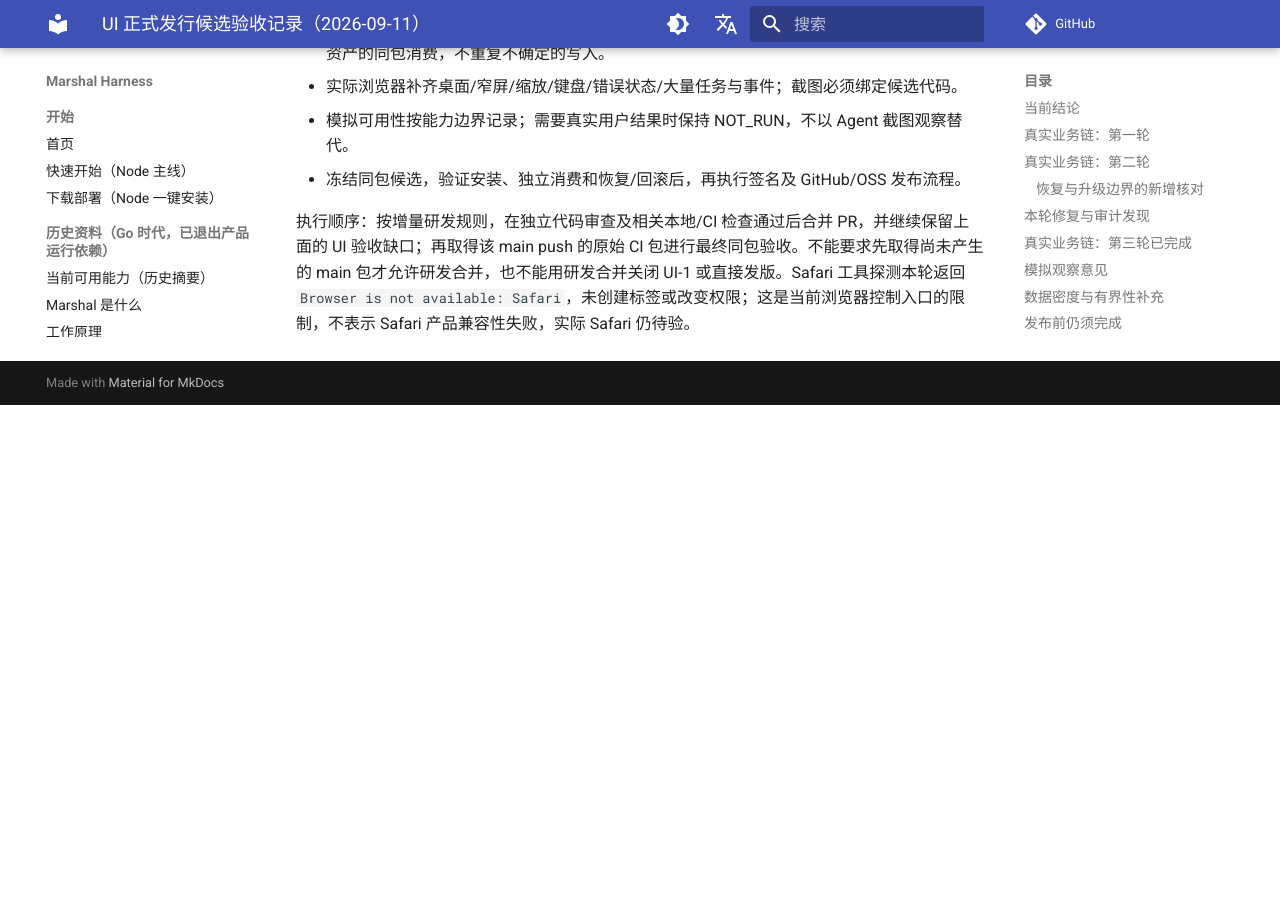
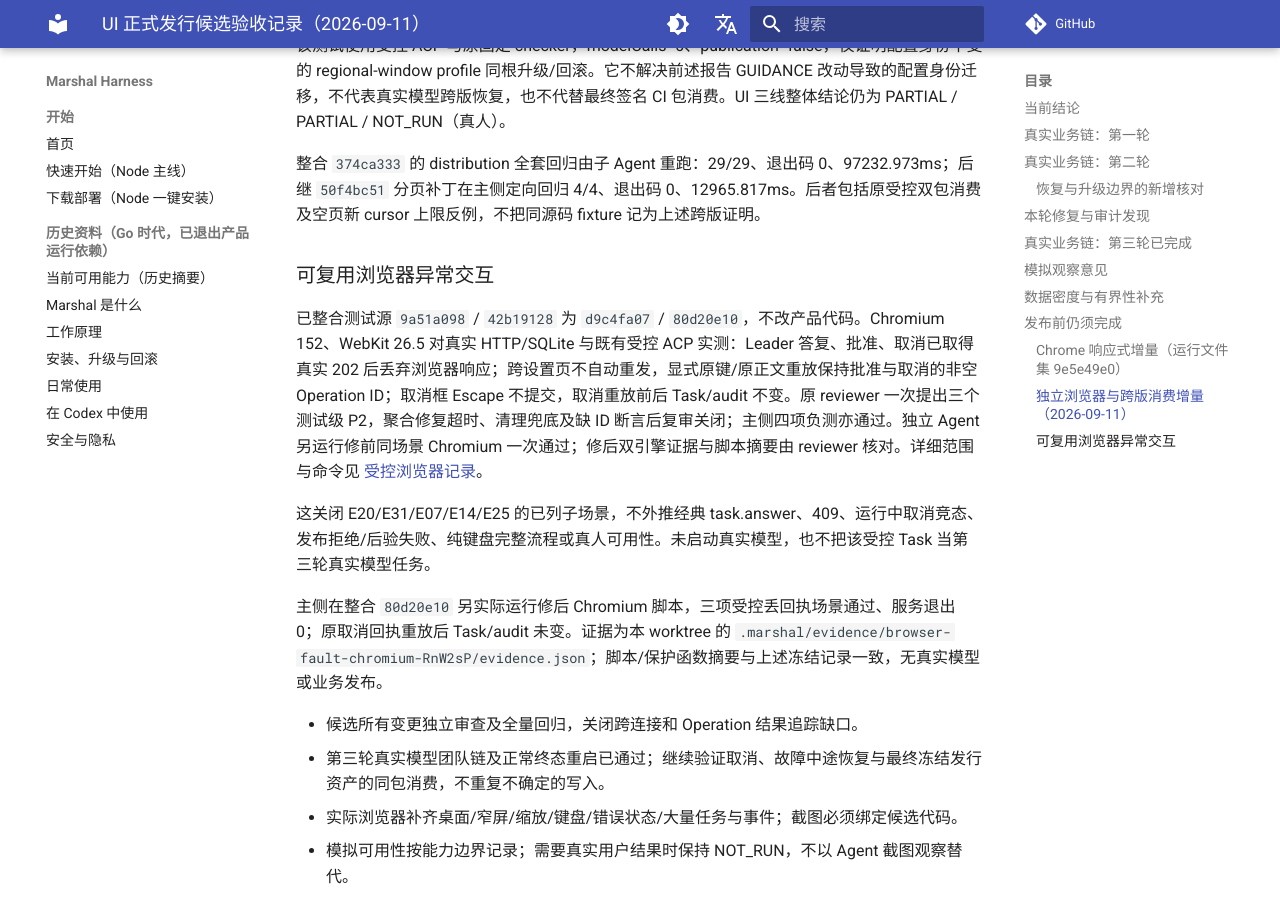
Before and after one commit to chiga0/marshal-harness, an MkDocs documentation site: the page built from docs/ui-1/release-validation-2026-09-11.md, in a window 1280 px wide and 900 px high, scrolled down 8176 px. Built offline with MkDocs 1.6.1 and Material for MkDocs 9.7.7, drawn with Linux system fonts in a browser that asks for light colours; comment, search, counter and statistics services are not loaded; before the commit the page ends 8581 px from its top, so only the background shows below that; some of the changed text lies outside the part shown.

Commit message:
docs(ui): record fresh observer and browser fault acceptance

```diff
--- a/docs/ui-1/release-validation-2026-09-11.md
+++ b/docs/ui-1/release-validation-2026-09-11.md
@@ -92,6 +92,10 @@
 
 ## 模拟观察意见
 
+后续新增一位未继承开发历史、未参与 UI 实现的 Agent，约三分钟完成限定只读目标：从列表找到已完成任务，理解日期/两作者及校验分工，区分 review、acceptance、发布和后验状态，下载最终 JSON/验收 JSON，并从设置返回原成果页。未读源码、API 或 SQLite，也未收到点击指导；两次各约 30 秒的等待来自把团队误当按钮、假定设置页仍有工作台任务链接，不能归为业务失败。证据 `/private/tmp/marshal-observer-enS74O/observation.md` 及同目录页面截图/下载文件。这是按用户选择执行的无点击指导 Agent 模拟，仍不替代真人测试。
+
+该观察者仍难理解多个 managed-leader ID 与尝试编号，且在页面未找到原输入或实际发布目标回执，不能自行重算或验证目标物理落盘。上述为后续核对的可用性线索，不从一次未找到推断服务丢数据；之前独立原输入/实际目标核验事实继续保留。
+
 参与过 UI 实现的 Agent 在截图观察中认为业务问题、答案与提交按钮的排列可发现，但手写 JSON 日期负担高，技术标识与“投影/合同档案”等术语增加理解成本。这不是独立用户测试。通用 UI 不应为单个报告场景硬编码日期字段；后续应结合已有输入合同评估通用结构化输入，不能从任意模型文本猜测并执行新协议。
 
 追加观察曾发现候选页同时出现“答复已受理”和“等待你的答复／需要你的处理”，用户难判断该等待还是重复提交。此项及迟到响应反例已由 `9e5e49e0` 修复，第三轮真实答复截图显示一致等待状态。另外，失败页的多个历史“规划”成员与 `agent.running` 观察摘要易混淆当前工作，且仅凭成员完成无法判断结果是否已交付。后续验收须要求观察者明确指出当前责任人、失败影响，并区分产生文件、独立验收和实际交付。
@@ -138,6 +142,14 @@
 
 整合 `374ca333` 的 distribution 全套回归由子 Agent 重跑：29/29、退出码 0、97232.973ms；后继 `50f4bc51` 分页补丁在主侧定向回归 4/4、退出码 0、12965.817ms。后者包括原受控双包消费及空页新 cursor 上限反例，不把同源码 fixture 记为上述跨版证明。
 
+### 可复用浏览器异常交互
+
+已整合测试源 `9a51a098` / `42b19128` 为 `d9c4fa07` / `80d20e10`，不改产品代码。Chromium 152、WebKit 26.5 对真实 HTTP/SQLite 与既有受控 ACP 实测：Leader 答复、批准、取消已取得真实 202 后丢弃浏览器响应；跨设置页不自动重发，显式原键/原正文重放保持批准与取消的非空 Operation ID；取消框 Escape 不提交，取消重放前后 Task/audit 不变。原 reviewer 一次提出三个测试级 P2，聚合修复超时、清理兜底及缺 ID 断言后复审关闭；主侧四项负测亦通过。独立 Agent 另运行修前同场景 Chromium 一次通过；修后双引擎证据与脚本摘要由 reviewer 核对。详细范围与命令见 [受控浏览器记录](../../apps/task-web/e2e/browser-fault-report.md)。
+
+这关闭 E20/E31/E07/E14/E25 的已列子场景，不外推经典 task.answer、409、运行中取消竞态、发布拒绝/后验失败、纯键盘完整流程或真人可用性。未启动真实模型，也不把该受控 Task 当第三轮真实模型任务。
+
+主侧在整合 `80d20e10` 另实际运行修后 Chromium 脚本，三项受控丢回执场景通过、服务退出 0；原取消回执重放后 Task/audit 未变。证据为本 worktree 的 `.marshal/evidence/browser-fault-chromium-RnW2sP/evidence.json`；脚本/保护函数摘要与上述冻结记录一致，无真实模型或业务发布。
+
 - 候选所有变更独立审查及全量回归，关闭跨连接和 Operation 结果追踪缺口。
 - 第三轮真实模型团队链及正常终态重启已通过；继续验证取消、故障中途恢复与最终冻结发行资产的同包消费，不重复不确定的写入。
 - 实际浏览器补齐桌面/窄屏/缩放/键盘/错误状态/大量任务与事件；截图必须绑定候选代码。
```
